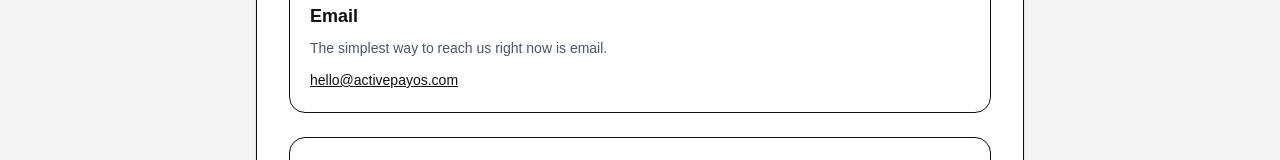
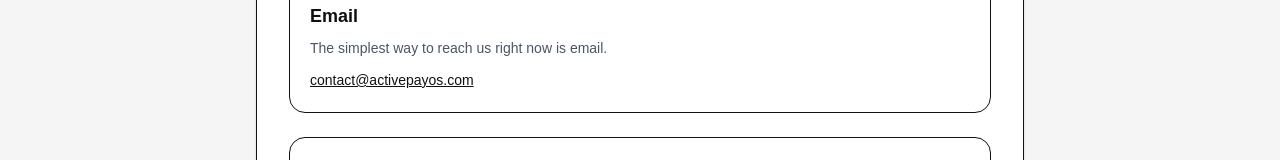
Before and after one commit to ActivePayOS/ActivePayOS, a Next.js app: page /contact in a window 1280 px wide. Shown: the part 216-376 px from the top of the page. Built offline with nearby package versions, Linux system fonts and the light colour scheme.

Commit message:
Update contact email

```diff
--- a/app/contact/page.tsx
+++ b/app/contact/page.tsx
@@ -14,10 +14,10 @@
           The simplest way to reach us right now is email.
         </p>
         <a
-          href="mailto:hello@activepayos.com?subject=activepayos%20Question"
+          href="mailto:contact@activepayos.com?subject=activepayos%20Question"
           className="mt-3 inline-block text-sm font-medium underline"
         >
-          hello@activepayos.com
+          contact@activepayos.com
         </a>
       </div>
 
```
